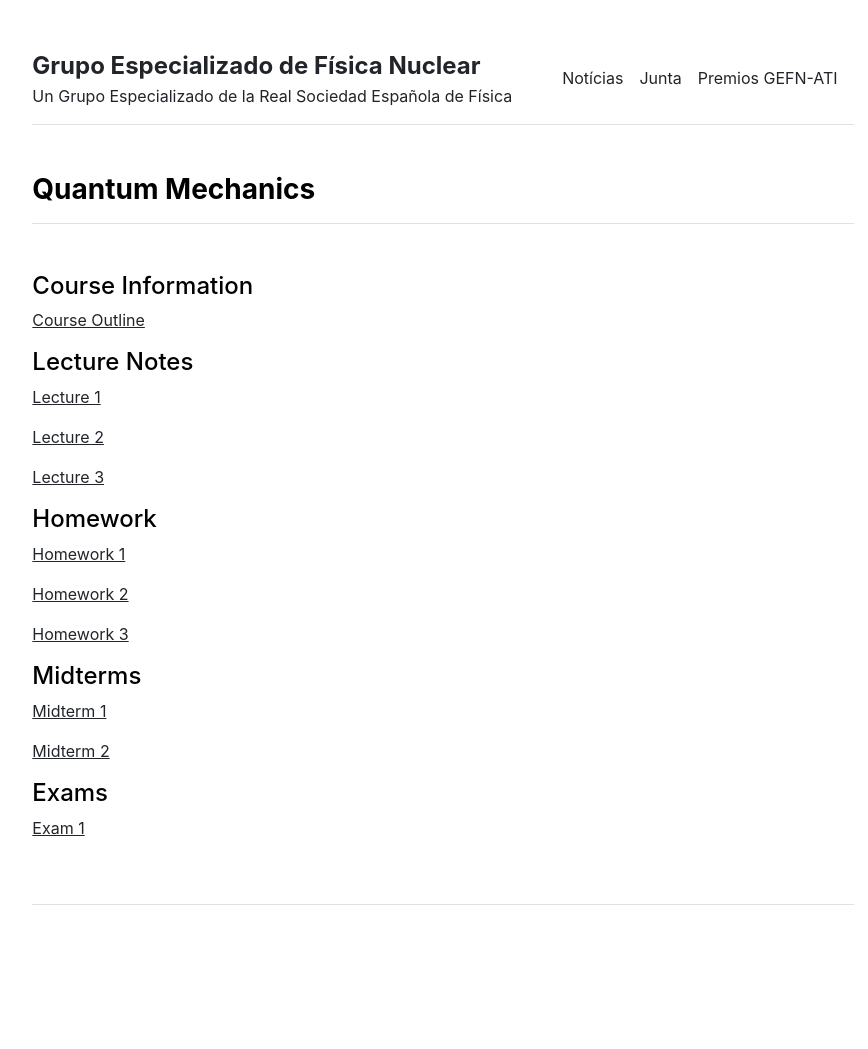
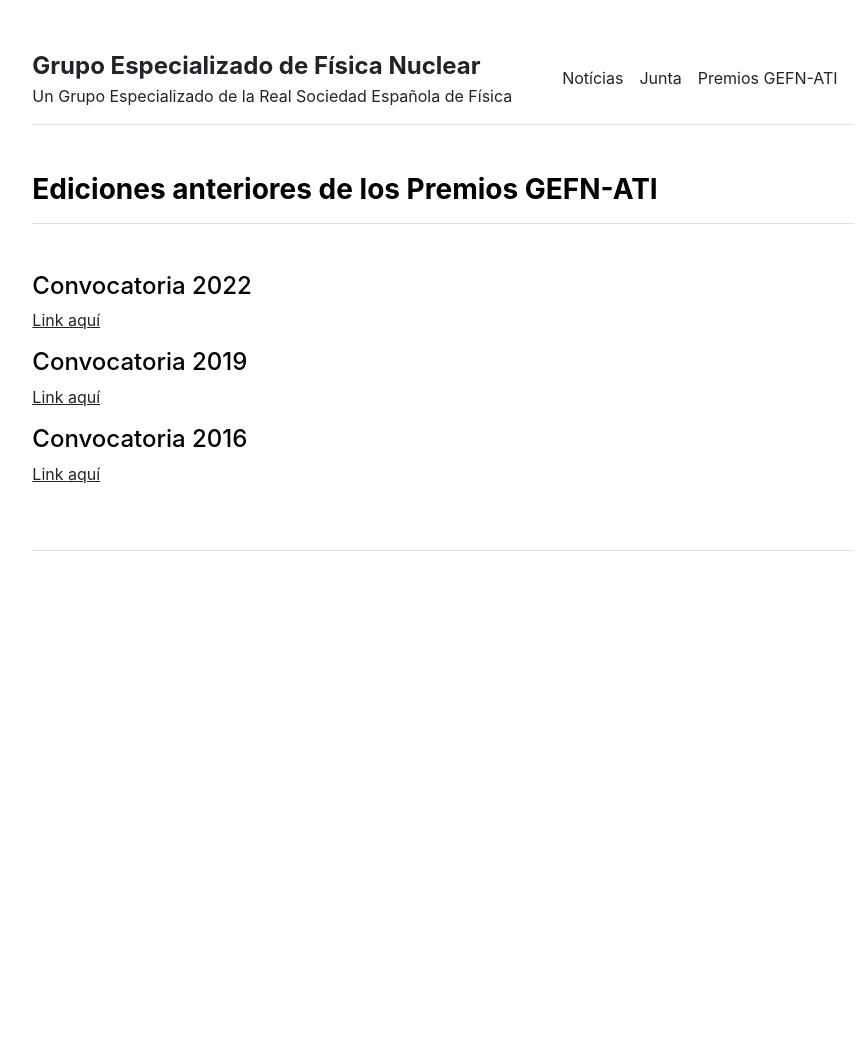
Before and after one commit to GEFN-RSEF/GEFN-RSEF.github.io, a Jekyll site: the page built from premios/anteriores.md, in a window 1280 px wide. Shown: the whole page, without its empty margins (197-1065 px from the left). Built offline with Jekyll 4.4.1, drawn with Linux system fonts in a browser that asks for light colours; after the commit the page ends 900 px from its top, so only the background shows below that.

Commit message:
Ediciones anteriores premios

```diff
--- a/premios/anteriores.md
+++ b/premios/anteriores.md
@@ -1,34 +1,17 @@
 ---
 layout: page
-title: "Quantum Mechanics"
+title: "Ediciones anteriores de los Premios GEFN-ATI"
 ---
 
-#### Course Information
+#### Convocatoria 2022
 
-[Course Outline](/courses/quantum-mechanics/Sample_Course_Outline.pdf)
+[Link aquí](https://igfae.usc.es/gefn/convocatoria-2022/)
 
-#### Lecture Notes
 
-[Lecture 1](/courses/quantum-mechanics/Sample_Lecture_Notes.pdf)
+#### Convocatoria 2019
 
-[Lecture 2](/courses/quantum-mechanics/Sample_Lecture_Notes.pdf)
+[Link aquí](https://igfae.usc.es/gefn/convocatoria-2019/)
 
-[Lecture 3](/courses/quantum-mechanics/Sample_Lecture_Notes.pdf)
+#### Convocatoria 2016
 
-#### Homework
-
-[Homework 1](/courses/quantum-mechanics/Sample_Lecture_Notes.pdf)
-
-[Homework 2](/courses/quantum-mechanics/Sample_Lecture_Notes.pdf)
-
-[Homework 3](/courses/quantum-mechanics/Sample_Lecture_Notes.pdf)
-
-#### Midterms
-
-[Midterm 1](/courses/quantum-mechanics/Sample_Midterm.pdf)
-
-[Midterm 2](/courses/quantum-mechanics/Sample_Midterm.pdf)
-
-#### Exams
-
-[Exam 1](/courses/quantum-mechanics/Sample_Exam.pdf)
+[Link aquí](https://igfae.usc.es/gefn/convocatoria-2016/)
```
Also changed, not shown: 6 other files.
